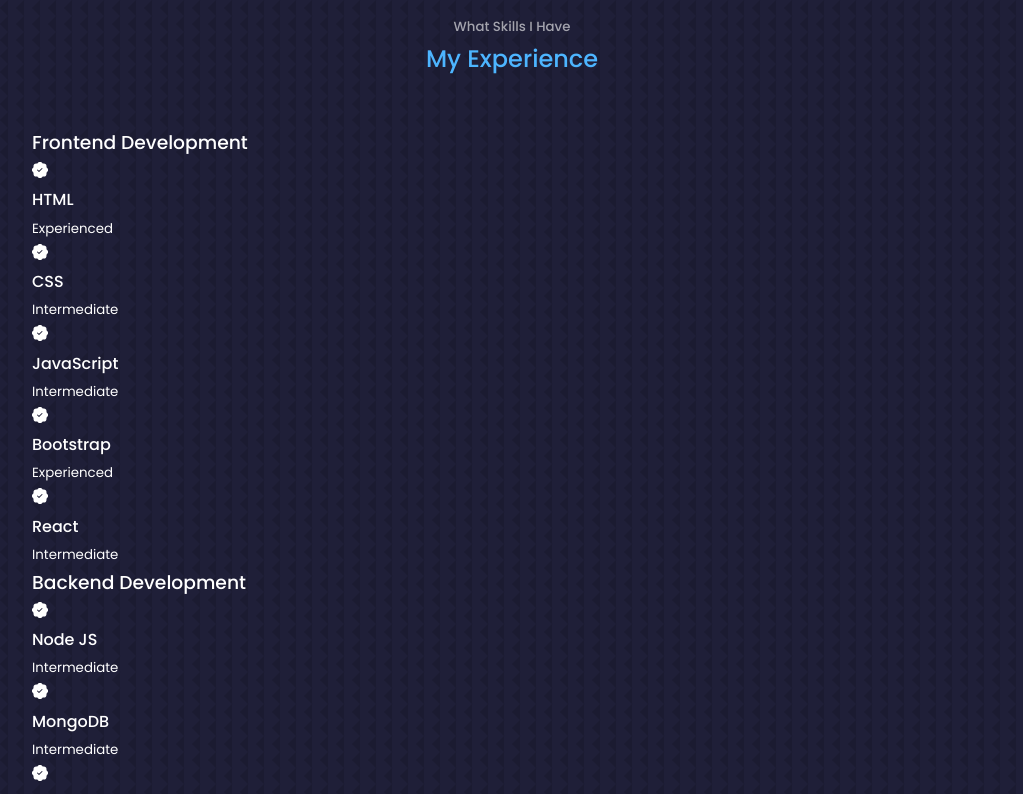
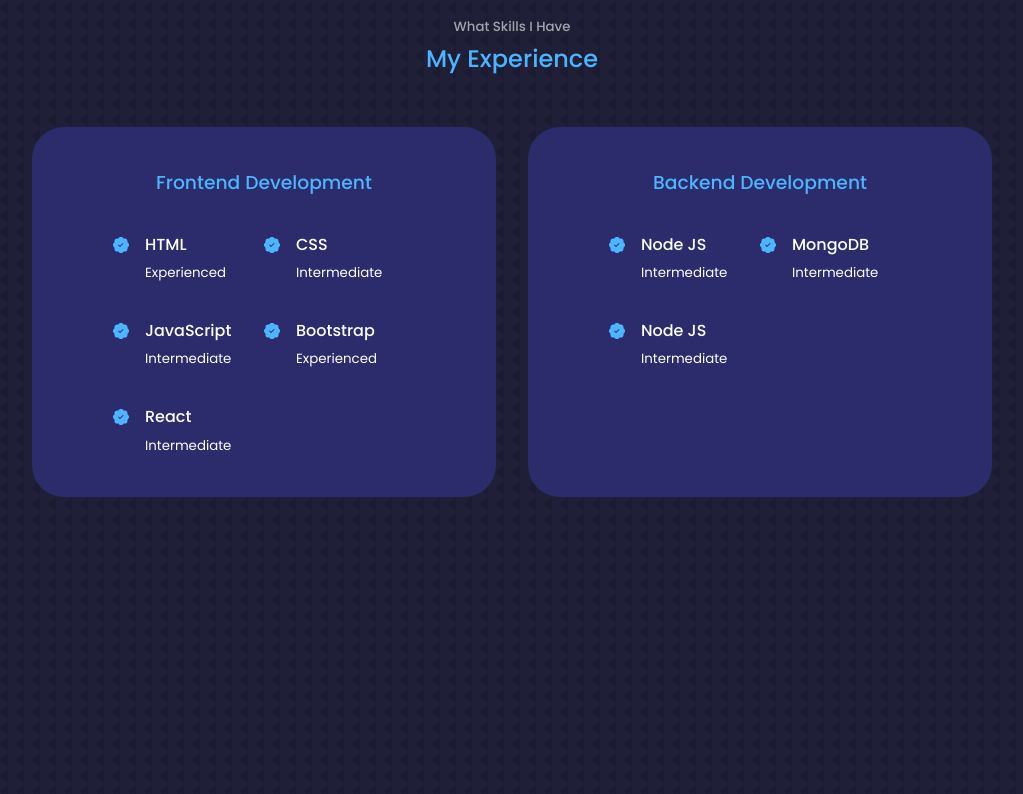
Before and after one commit to klay2k/portfoliowebsite, a React (Create React App) app: page / in a window 1280 px wide. Shown: the part 1840-2634 px from the top of the page, without its empty margins (128-1151 px from the left). Built offline with nearby package versions, Linux system fonts and the light colour scheme.

Commit message:
adding highlight to icons

```diff
--- a/src/components/experience/Experience.jsx
+++ b/src/components/experience/Experience.jsx
@@ -13,29 +13,39 @@
         <h3>Frontend Development</h3>
         <div className="experience__content">
           <article className="experience__details">
-            <BsPatchCheckFill />
+            <BsPatchCheckFill className="experience__details-icon"/>
+            <div>
               <h4>HTML</h4>
               <small className='text-light'>Experienced</small>
+            </div>
           </article>
           <article className="experience__details">
-            <BsPatchCheckFill />
+            <BsPatchCheckFill className="experience__details-icon"/>
+            <div>
               <h4>CSS</h4>
               <small className='text-light'>Intermediate</small>
+            </div>
           </article>
           <article className="experience__details">
-            <BsPatchCheckFill />
+            <BsPatchCheckFill className="experience__details-icon"/>
+            <div>
               <h4>JavaScript</h4>
               <small className='text-light'>Intermediate</small>
+            </div>
           </article>
           <article className="experience__details">
-            <BsPatchCheckFill />
+            <BsPatchCheckFill className="experience__details-icon"/>
+            <div>
               <h4>Bootstrap</h4>
               <small className='text-light'>Experienced</small>
+            </div>
           </article>
           <article className="experience__details">
-            <BsPatchCheckFill />
+            <BsPatchCheckFill className="experience__details-icon" />
+            <div>
               <h4>React</h4>
               <small className='text-light'>Intermediate</small>
+            </div>
           </article>
         </div>
         </div>
@@ -45,19 +55,25 @@
         <h3>Backend Development</h3>
           <div className="experience__content">
             <article className="experience__details">
-              <BsPatchCheckFill />
+              <BsPatchCheckFill className="experience__details-icon"/>
+              <div>
                 <h4>Node JS</h4>
                 <small className='text-light'>Intermediate</small>
+              </div>
             </article>
             <article className="experience__details">
-              <BsPatchCheckFill />
+              <BsPatchCheckFill className="experience__details-icon"/>
+              <div>
                 <h4>MongoDB</h4>
                 <small className='text-light'>Intermediate</small>
+              </div>
             </article>
             <article className="experience__details">
-              <BsPatchCheckFill />
+              <BsPatchCheckFill className="experience__details-icon"/>
+              <div>
                 <h4>Node JS</h4>
                 <small className='text-light'>Intermediate</small>
+              </div>
             </article>
           </div>
         </div>
--- a/src/components/experience/experience.css
+++ b/src/components/experience/experience.css
@@ -0,0 +1,41 @@
+.experience__container {
+    display: grid;
+    grid-template-columns: 1fr 1fr;
+    gap: 2rem;
+}
+
+.experience__container > div {
+    background: var(--color-bg-variant);
+    padding: 2.4rem 5rem;
+    border-radius: 2rem;
+    border: 1px solid transparent;
+    transition: var(--transition);
+}
+
+.experience__container > div:hover {
+    background: transparent;
+    border-color: var(--color-primary-variant);
+    cursor: default;
+}
+
+.experience__container > div h3 {
+    text-align: center;
+    margin-bottom: 2rem;
+    color: var(--color-primary);
+}
+
+.experience__content {
+    display: grid;
+    grid-template-columns: 1fr 1fr;
+    row-gap: 2rem;
+}
+
+.experience__details {
+    display: flex;
+    gap: 1rem;
+}
+
+.experience__details-icon {
+    margin-top: 6px;
+    color: var(--color-primary);
+}
```
Lines whose indentation alone changed are shown as unchanged.
